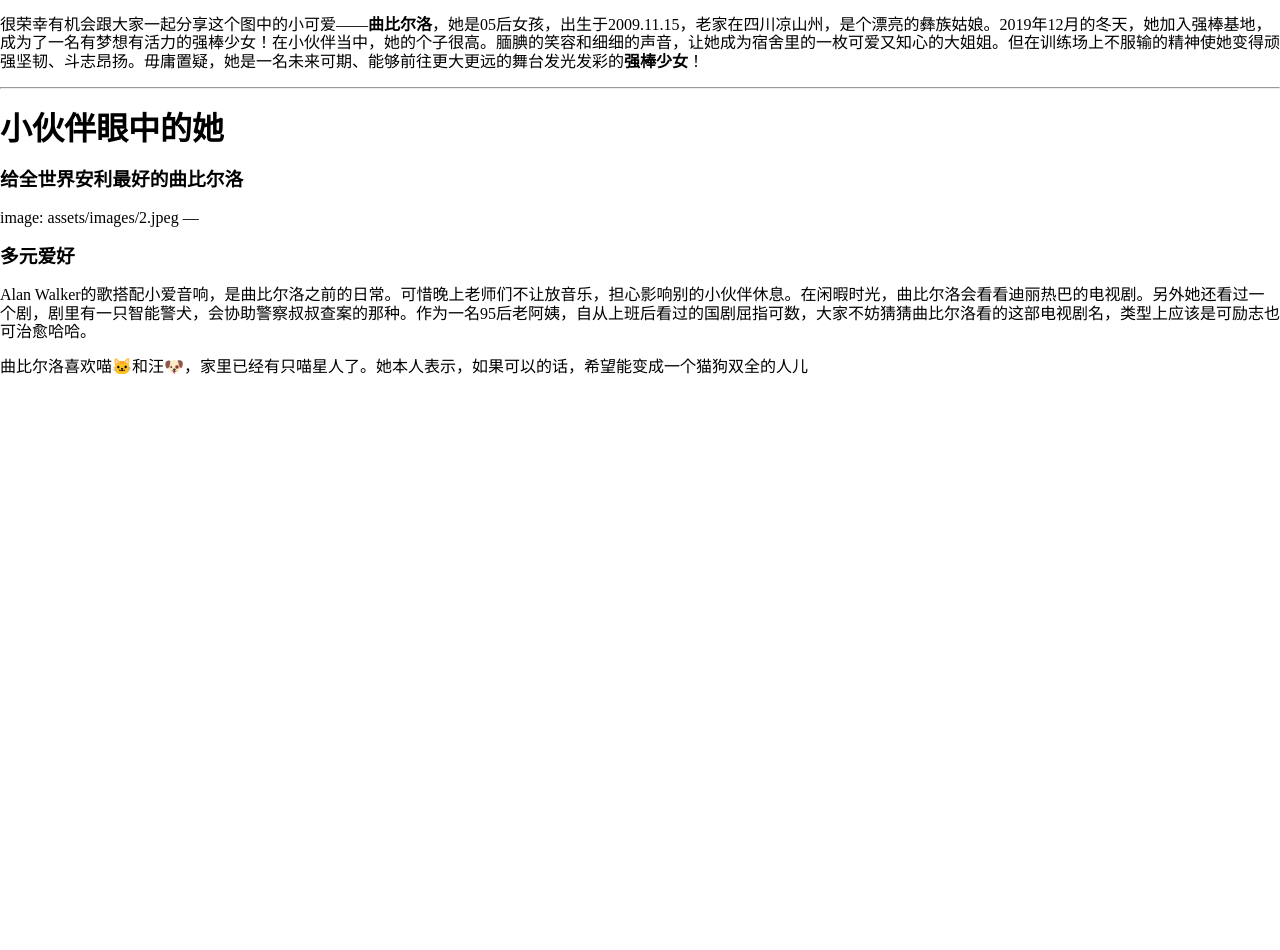
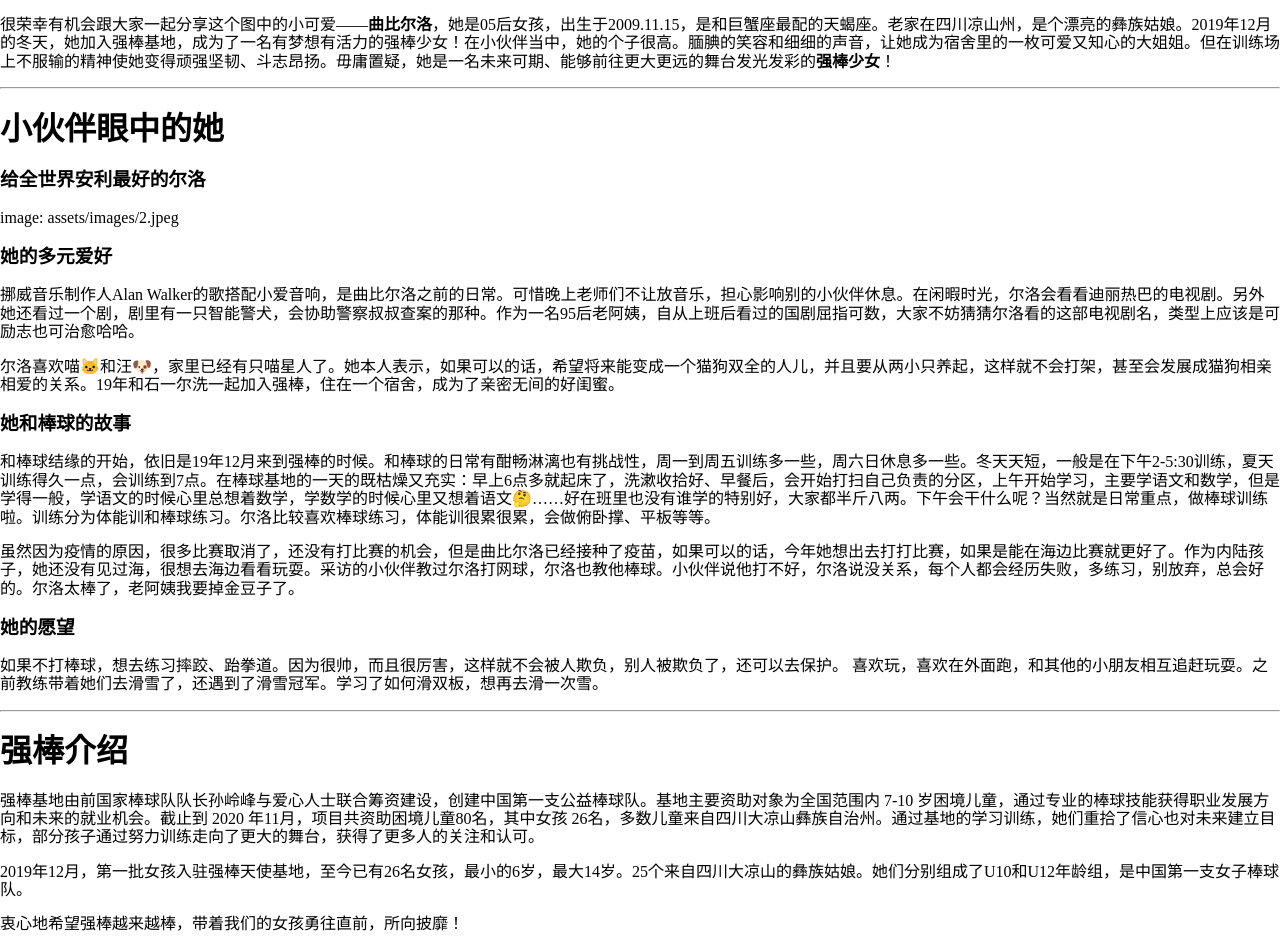
Before and after one commit to dangheng77/qu-bi-er-luo, a Jekyll site: the page built from index.html, in a window 1280 px wide and 1400 px high, scrolled down 941 px. Shown: the part 450-1400 px from the top of the window. Built offline with Jekyll 4.4.1, drawn with Linux system fonts in a browser that asks for light colours; nearby versions of some CDN libraries; library files that are not in the unit come from our copies; comment, search, counter and statistics services are not loaded; before the commit the page ends 1783 px from its top, so only the background shows below that.

Commit message:
更新文章
新文章

```diff
--- a/_posts/2021-03-14-first-article.md
+++ b/_posts/2021-03-14-first-article.md
@@ -7,19 +7,38 @@ image: assets/images/1.jpeg
 
 Hi~大家好，很高兴认识你!
 
-很荣幸有机会跟大家一起分享这个图中的小可爱——**曲比尔洛**，她是05后女孩，出生于2009.11.15，老家在四川凉山州，是个漂亮的彝族姑娘。2019年12月的冬天，她加入强棒基地，成为了一名有梦想有活力的强棒少女！在小伙伴当中，她的个子很高。腼腆的笑容和细细的声音，让她成为宿舍里的一枚可爱又知心的大姐姐。但在训练场上不服输的精神使她变得顽强坚韧、斗志昂扬。毋庸置疑，她是一名未来可期、能够前往更大更远的舞台发光发彩的**强棒少女**！
+很荣幸有机会跟大家一起分享这个图中的小可爱——**曲比尔洛**，她是05后女孩，出生于2009.11.15，是和巨蟹座最配的天蝎座。老家在四川凉山州，是个漂亮的彝族姑娘。2019年12月的冬天，她加入强棒基地，成为了一名有梦想有活力的强棒少女！在小伙伴当中，她的个子很高。腼腆的笑容和细细的声音，让她成为宿舍里的一枚可爱又知心的大姐姐。但在训练场上不服输的精神使她变得顽强坚韧、斗志昂扬。毋庸置疑，她是一名未来可期、能够前往更大更远的舞台发光发彩的**强棒少女**！
 
 
 ---
 # 小伙伴眼中的她
-### 给全世界安利最好的曲比尔洛
+### 给全世界安利最好的尔洛
 image: assets/images/2.jpeg
----
 
 
+### 她的多元爱好
 
-### 多元爱好
+挪威音乐制作人Alan Walker的歌搭配小爱音响，是曲比尔洛之前的日常。可惜晚上老师们不让放音乐，担心影响别的小伙伴休息。在闲暇时光，尔洛会看看迪丽热巴的电视剧。另外她还看过一个剧，剧里有一只智能警犬，会协助警察叔叔查案的那种。作为一名95后老阿姨，自从上班后看过的国剧屈指可数，大家不妨猜猜尔洛看的这部电视剧名，类型上应该是可励志也可治愈哈哈。
 
-Alan Walker的歌搭配小爱音响，是曲比尔洛之前的日常。可惜晚上老师们不让放音乐，担心影响别的小伙伴休息。在闲暇时光，曲比尔洛会看看迪丽热巴的电视剧。另外她还看过一个剧，剧里有一只智能警犬，会协助警察叔叔查案的那种。作为一名95后老阿姨，自从上班后看过的国剧屈指可数，大家不妨猜猜曲比尔洛看的这部电视剧名，类型上应该是可励志也可治愈哈哈。
+尔洛喜欢喵🐱和汪🐶，家里已经有只喵星人了。她本人表示，如果可以的话，希望将来能变成一个猫狗双全的人儿，并且要从两小只养起，这样就不会打架，甚至会发展成猫狗相亲相爱的关系。19年和石一尔洗一起加入强棒，住在一个宿舍，成为了亲密无间的好闺蜜。
 
-曲比尔洛喜欢喵🐱和汪🐶，家里已经有只喵星人了。她本人表示，如果可以的话，希望能变成一个猫狗双全的人儿
+### 她和棒球的故事
+
+和棒球结缘的开始，依旧是19年12月来到强棒的时候。和棒球的日常有酣畅淋漓也有挑战性，周一到周五训练多一些，周六日休息多一些。冬天天短，一般是在下午2-5:30训练，夏天训练得久一点，会训练到7点。在棒球基地的一天的既枯燥又充实：早上6点多就起床了，洗漱收拾好、早餐后，会开始打扫自己负责的分区，上午开始学习，主要学语文和数学，但是学得一般，学语文的时候心里总想着数学，学数学的时候心里又想着语文🤔️……好在班里也没有谁学的特别好，大家都半斤八两。下午会干什么呢？当然就是日常重点，做棒球训练啦。训练分为体能训和棒球练习。尔洛比较喜欢棒球练习，体能训很累很累，会做俯卧撑、平板等等。
+
+虽然因为疫情的原因，很多比赛取消了，还没有打比赛的机会，但是曲比尔洛已经接种了疫苗，如果可以的话，今年她想出去打打比赛，如果是能在海边比赛就更好了。作为内陆孩子，她还没有见过海，很想去海边看看玩耍。采访的小伙伴教过尔洛打网球，尔洛也教他棒球。小伙伴说他打不好，尔洛说没关系，每个人都会经历失败，多练习，别放弃，总会好的。尔洛太棒了，老阿姨我要掉金豆子了。
+
+### 她的愿望
+
+如果不打棒球，想去练习摔跤、跆拳道。因为很帅，而且很厉害，这样就不会被人欺负，别人被欺负了，还可以去保护。
+喜欢玩，喜欢在外面跑，和其他的小朋友相互追赶玩耍。之前教练带着她们去滑雪了，还遇到了滑雪冠军。学习了如何滑双板，想再去滑一次雪。
+
+
+---
+# 强棒介绍
+
+强棒基地由前国家棒球队队长孙岭峰与爱心人士联合筹资建设，创建中国第一支公益棒球队。基地主要资助对象为全国范围内 7-10 岁困境儿童，通过专业的棒球技能获得职业发展方向和未来的就业机会。截止到 2020 年11月，项目共资助困境儿童80名，其中女孩 26名，多数儿童来自四川大凉山彝族自治州。通过基地的学习训练，她们重拾了信心也对未来建立目标，部分孩子通过努力训练走向了更大的舞台，获得了更多人的关注和认可。
+
+2019年12月，第一批女孩入驻强棒天使基地，至今已有26名女孩，最小的6岁，最大14岁。25个来自四川大凉山的彝族姑娘。她们分别组成了U10和U12年龄组，是中国第一支女子棒球队。
+
+衷心地希望强棒越来越棒，带着我们的女孩勇往直前，所向披靡！
```
